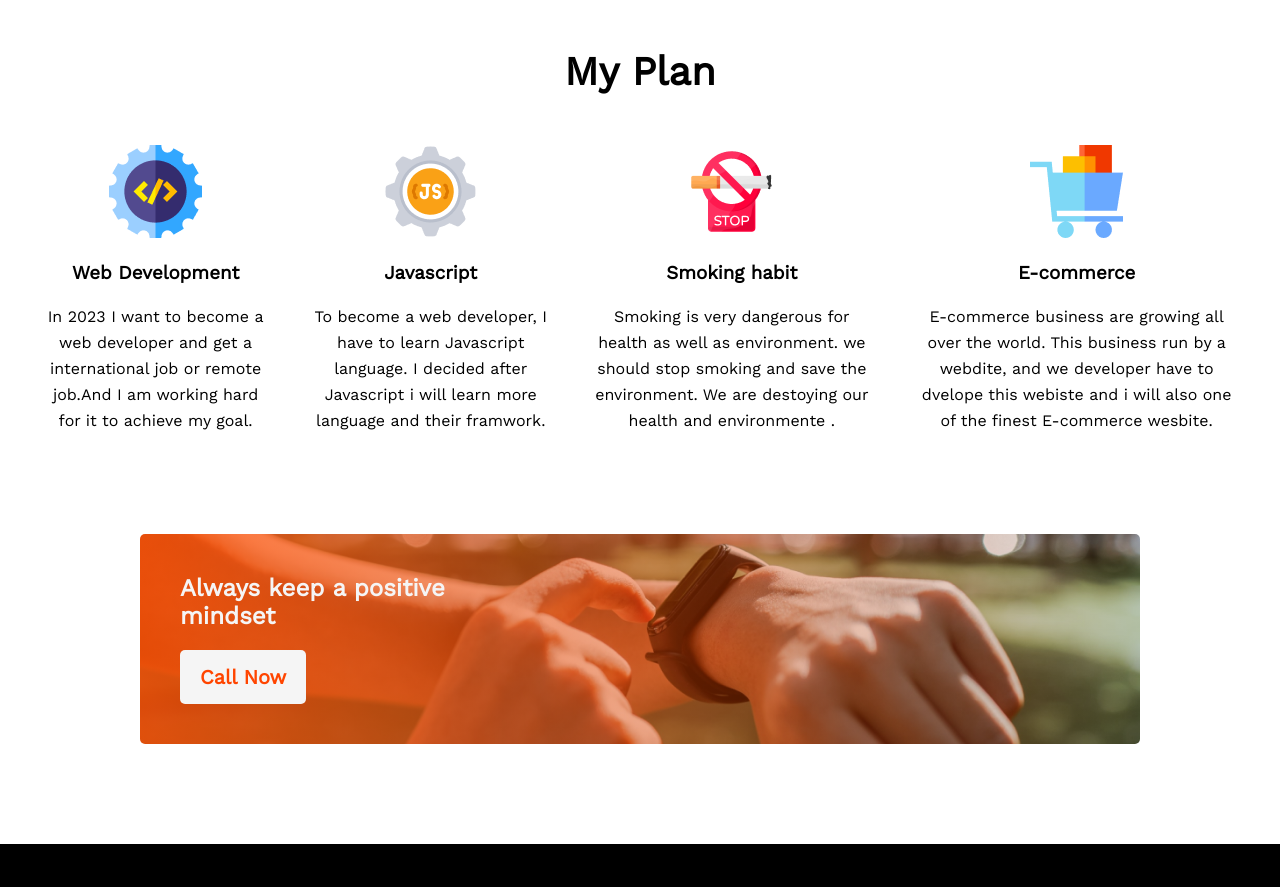
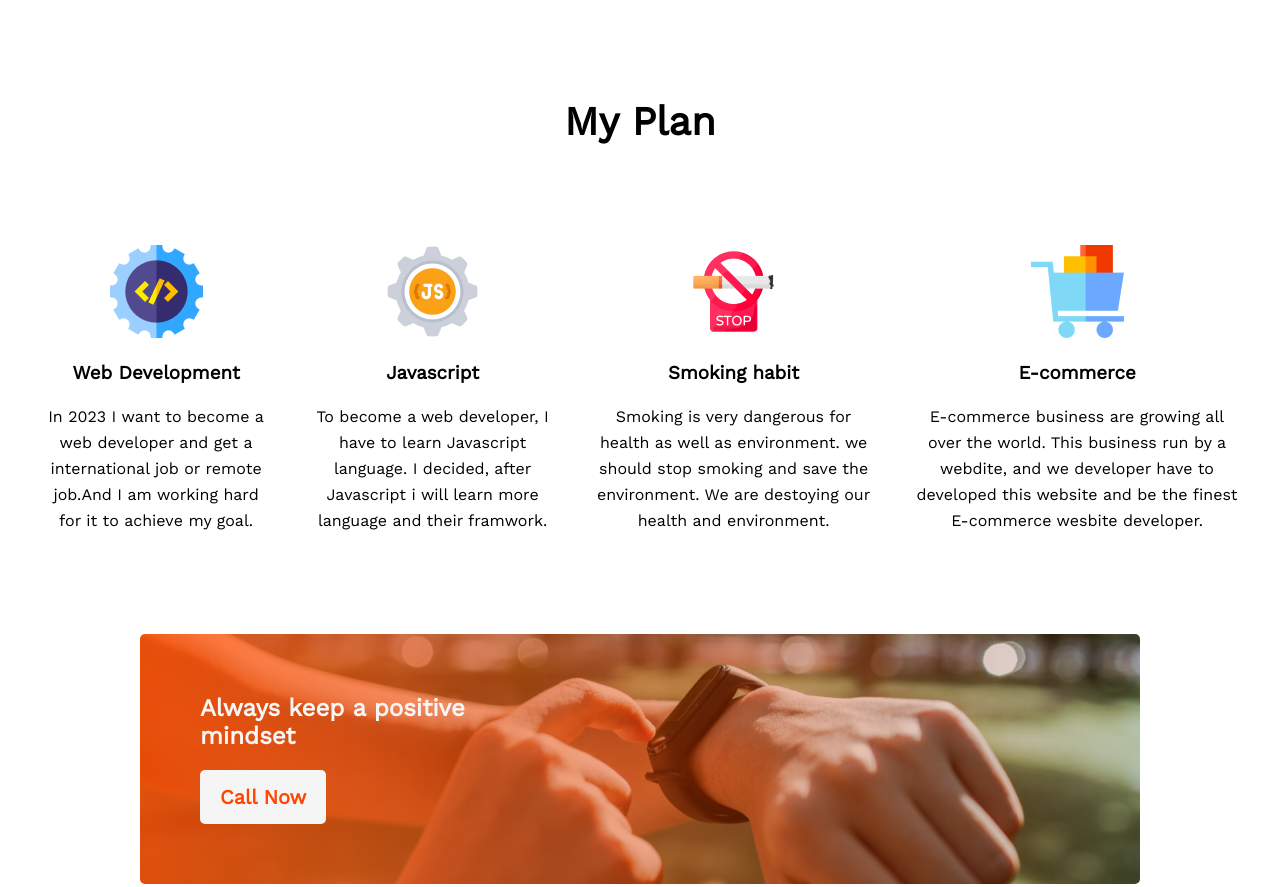
Before and after one commit to rakibhassan-1997/first-assignment, a plain HTML site: page index.html in a window 1280 px wide. Shown: the part 1706-2593 px from the top of the page. Drawn offline with nearby package versions, Linux system fonts and the light colour scheme.

Commit message:
assignment

```diff
--- a/index.html
+++ b/index.html
@@ -70,7 +70,7 @@
             <h3 class="skills">Javascript</h3>
             <p class="skill-description">
               To become a web developer, I have to learn Javascript language. I
-              decided after Javascript i will learn more language and their
+              decided, after Javascript i will learn more language and their
               framwork.
             </p>
           </div>
@@ -80,7 +80,7 @@
             <p class="skill-description">
               Smoking is very dangerous for health as well as environment. we
               should stop smoking and save the environment. We are destoying our
-              health and environmente .
+              health and environment.
             </p>
           </div>
           <div class="plan-description">
@@ -88,8 +88,8 @@
             <h3 class="skills">E-commerce</h3>
             <p class="skill-description">
               E-commerce business are growing all over the world. This business
-              run by a webdite, and we developer have to dvelope this webiste
-              and i will also one of the finest E-commerce wesbite.
+              run by a webdite, and we developer have to developed this website
+              and be the finest E-commerce wesbite developer.
             </p>
           </div>
         </div>
--- a/style/assignmet.css
+++ b/style/assignmet.css
@@ -65,6 +65,7 @@
   margin-bottom: 20px;
   margin-left: 15px;
   font-size: 40px;
+
 }
 .section-description {
   font-weight: 400;
@@ -96,9 +97,9 @@
 }
 .plan-title {
   text-align: center;
-  font-weight: bolder;
+  font-weight: bold;
   font-size: 40px;
-  margin: 50px;
+  margin: 100px;
 }
 
 .plan-description {
@@ -121,7 +122,7 @@
       rgba(0, 0, 0, 0.12)
     ),
     url("../images/watch.png");
-  padding: 40px;
+  padding: 60px;
   margin: 100px;
   border-radius: 5px;
   background-position: center;
```
